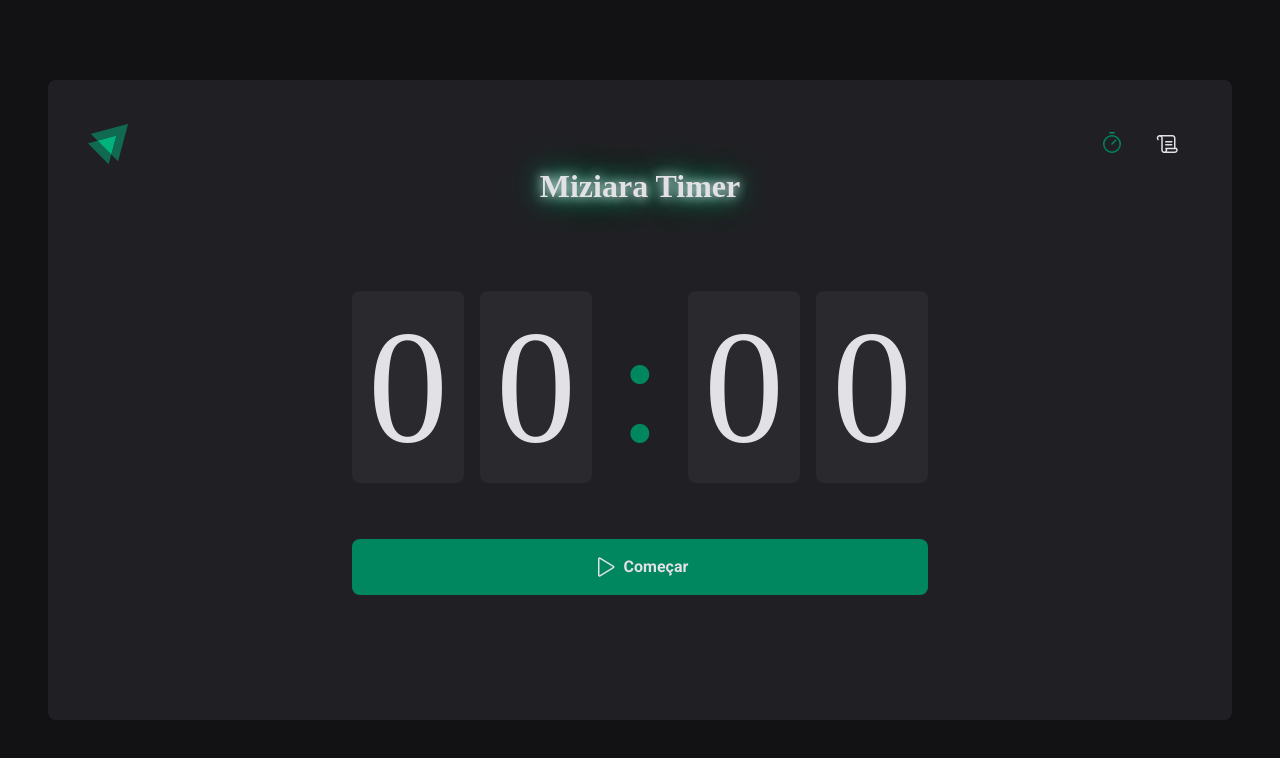
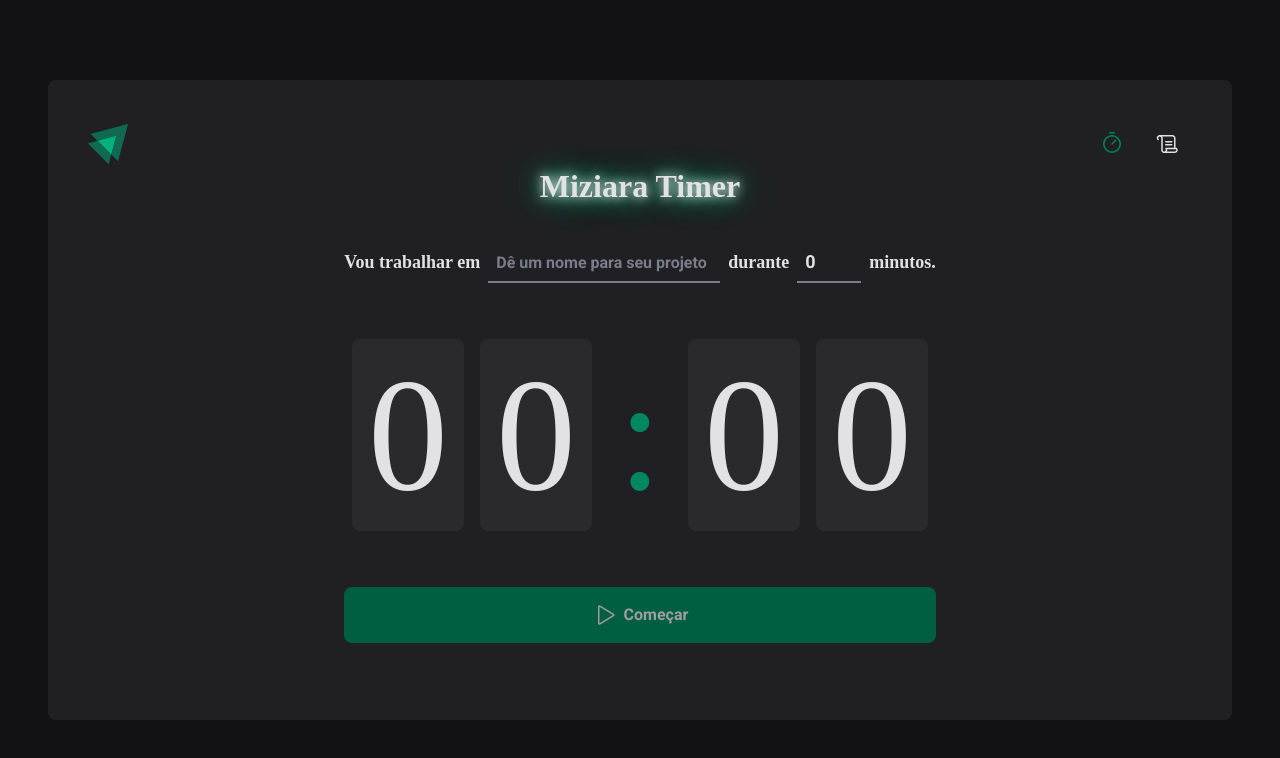
Before and after one commit to thiagonmiziara/time-ignite, a React (Vite) app: page / in a window 1280 px wide. Shown: the top 758 px of the page. Built offline with nearby package versions, Linux system fonts and the light colour scheme.

Commit message:
adicionando contexto

```diff
--- a/src/pages/Home/components/Countdown/index.tsx
+++ b/src/pages/Home/components/Countdown/index.tsx
@@ -1,12 +1,16 @@
-import { useContext, useEffect, useState } from 'react'
+import { useContext, useEffect } from 'react'
 import { differenceInSeconds } from 'date-fns'
 import { CyclesContext } from '../..'
 import { CountdownContainer, Separator } from './style'
 
 export function Countdown() {
-  const { activeCycle, activeCycleId, markCurrentCycleAsFinished } =
-    useContext(CyclesContext)
-  const [amountSecondsPassed, setAmountSecondsPassed] = useState(0)
+  const {
+    activeCycle,
+    activeCycleId,
+    amountSecondsPassed,
+    markCurrentCycleAsFinished,
+    setSecondsPassed,
+  } = useContext(CyclesContext)
   const totalSeconds = activeCycle ? activeCycle.minutesAmount * 60 : 0
 
   useEffect(() => {
@@ -21,10 +25,10 @@
 
         if (secondsDifference >= totalSeconds) {
           markCurrentCycleAsFinished()
-          setAmountSecondsPassed(totalSeconds)
+          setSecondsPassed(totalSeconds)
           clearInterval(interval)
         } else {
-          setAmountSecondsPassed(secondsDifference)
+          setSecondsPassed(secondsDifference)
         }
       }, 1000)
     }
@@ -32,7 +36,13 @@
     return () => {
       clearInterval(interval)
     }
-  }, [activeCycle, activeCycleId, markCurrentCycleAsFinished, totalSeconds])
+  }, [
+    activeCycle,
+    activeCycleId,
+    markCurrentCycleAsFinished,
+    setSecondsPassed,
+    totalSeconds,
+  ])
 
   const currentSeconds = activeCycle ? totalSeconds - amountSecondsPassed : 0
 
--- a/src/pages/Home/components/NewCycleForm/index.tsx
+++ b/src/pages/Home/components/NewCycleForm/index.tsx
@@ -1,19 +1,11 @@
-import { zodResolver } from '@hookform/resolvers/zod'
-import { useForm } from 'react-hook-form'
-import { newCycleFormValidationSchema } from '../../schema/newCycleFormValidationsSchema'
-import * as zod from 'zod'
+import { useContext } from 'react'
+import { useFormContext } from 'react-hook-form'
+import { CyclesContext } from '../..'
 import { FormContainer, MinutesAmountInput, TaskInput } from './style'
 
-type TNewCycleFormData = zod.infer<typeof newCycleFormValidationSchema>
-
 export function NewCycleForm() {
-  const { register, handleSubmit, watch, reset } = useForm<TNewCycleFormData>({
-    resolver: zodResolver(newCycleFormValidationSchema),
-    defaultValues: {
-      task: '',
-      minutesAmount: 0,
-    },
-  })
+  const { activeCycle } = useContext(CyclesContext)
+  const { register } = useFormContext()
 
   return (
     <FormContainer>
--- a/src/pages/Home/index.tsx
+++ b/src/pages/Home/index.tsx
@@ -1,9 +1,10 @@
-import { createContext, useEffect, useState } from 'react'
+import { createContext, useState } from 'react'
 import { HandPalm, Play } from 'phosphor-react'
-import { useForm } from 'react-hook-form'
+import { FormProvider, useForm } from 'react-hook-form'
 import { zodResolver } from '@hookform/resolvers/zod'
 import { newCycleFormValidationSchema } from './schema/newCycleFormValidationsSchema'
-import { differenceInSeconds } from 'date-fns'
+
+import * as zod from 'zod'
 
 import { NewCycleForm } from './components/NewCycleForm'
 import { Countdown } from './components/Countdown'
@@ -25,16 +26,31 @@
 interface ICyclesContext {
   activeCycle: ICycle | undefined
   activeCycleId: string | null
+  amountSecondsPassed: number
   markCurrentCycleAsFinished(): void
+  setSecondsPassed(seconds: number): void
 }
+
+type TNewCycleFormData = zod.infer<typeof newCycleFormValidationSchema>
 
 export const CyclesContext = createContext({} as ICyclesContext)
 
 export function Home() {
   const [cycles, setCycles] = useState<ICycle[]>([])
   const [activeCycleId, setActiveCycleId] = useState<string | null>(null)
+  const [amountSecondsPassed, setAmountSecondsPassed] = useState(0)
 
   const activeCycle = cycles.find((cycle) => cycle.id === activeCycleId)
+
+  const newCycleForm = useForm<TNewCycleFormData>({
+    resolver: zodResolver(newCycleFormValidationSchema),
+    defaultValues: {
+      task: '',
+      minutesAmount: 0,
+    },
+  })
+
+  const { handleSubmit, watch, reset } = newCycleForm
 
   function markCurrentCycleAsFinished() {
     setCycles((state) =>
@@ -48,21 +64,25 @@
     )
   }
 
-  // function handleCreateNewCycle(data: TNewCycleFormData) {
-  //   const id = String(new Date().getTime())
+  function setSecondsPassed(seconds: number) {
+    setAmountSecondsPassed(seconds)
+  }
 
-  //   const newCycle: ICycle = {
-  //     id,
-  //     minutesAmount: data.minutesAmount,
-  //     task: data.task,
-  //     startDate: new Date(),
-  //   }
+  function handleCreateNewCycle(data: TNewCycleFormData) {
+    const id = String(new Date().getTime())
 
-  //   setCycles((state) => [...state, newCycle])
-  //   setActiveCycleId(id)
-  //   setAmountSecondsPassed(0)
-  //   reset()
-  // }
+    const newCycle: ICycle = {
+      id,
+      minutesAmount: data.minutesAmount,
+      task: data.task,
+      startDate: new Date(),
+    }
+
+    setCycles((state) => [...state, newCycle])
+    setActiveCycleId(id)
+    setSecondsPassed(0)
+    reset()
+  }
 
   function handleInterruptCycle() {
     setCycles((state) =>
@@ -78,16 +98,25 @@
     setActiveCycleId(null)
   }
 
-  // const task = watch('task')
-  // const isSubmitDisabled = !taskk
+  const task = watch('task')
+  const isSubmitDisabled = !task
 
   return (
     <HomeContainer>
-      <form /* onSubmit={handleSubmit(handleCreateNewCycle)} */>
+      <form onSubmit={handleSubmit(handleCreateNewCycle)}>
         <CyclesContext.Provider
-          value={{ activeCycle, activeCycleId, markCurrentCycleAsFinished }}
+          value={{
+            activeCycle,
+            activeCycleId,
+            amountSecondsPassed,
+            markCurrentCycleAsFinished,
+            setSecondsPassed,
+          }}
         >
-          {/* <NewCycleForm /> */}
+          <FormProvider {...newCycleForm}>
+            <NewCycleForm />
+          </FormProvider>
+
           <Countdown />
         </CyclesContext.Provider>
 
@@ -97,7 +126,7 @@
             Interromper
           </StopCountdownButton>
         ) : (
-          <StartCountdownButton /* disabled={isSubmitDisabled} */ type="submit">
+          <StartCountdownButton disabled={isSubmitDisabled} type="submit">
             <Play size={24} />
             Começar
           </StartCountdownButton>
```
